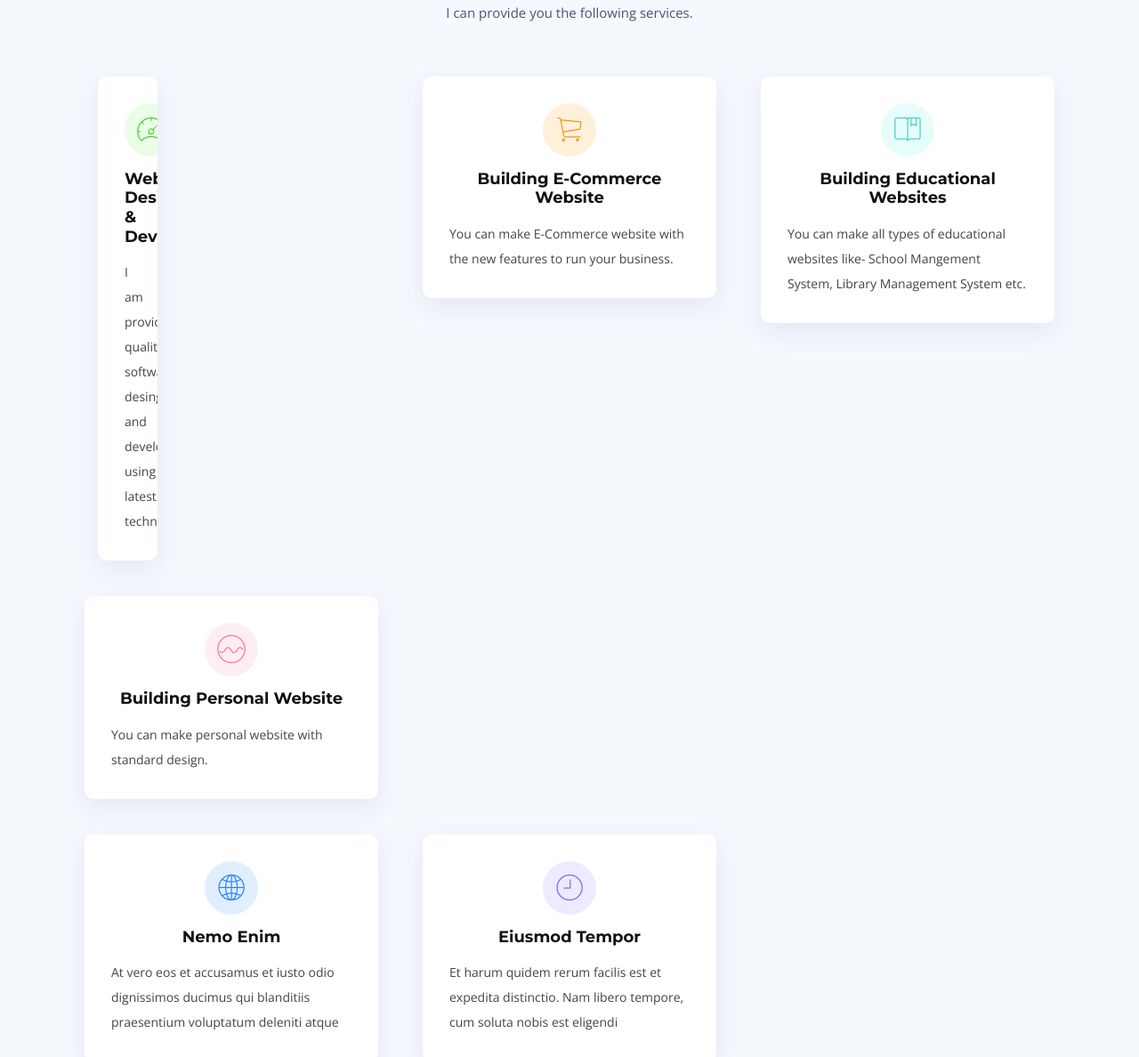
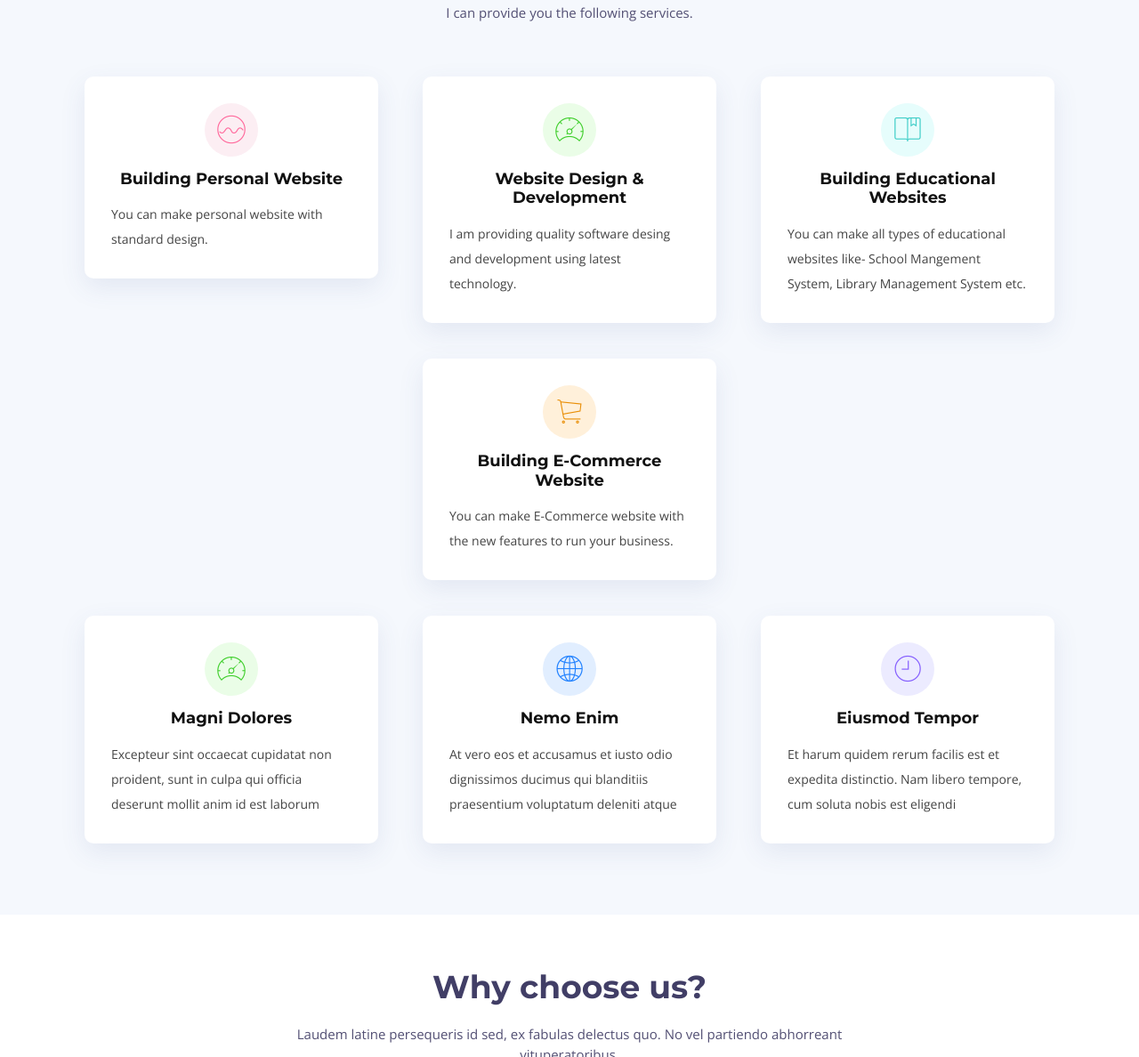
Before and after one commit to anisahmmed/anisahmmed.github.io, a plain HTML site: page index.html in a window 1280 px wide. Shown: the part 1559-2747 px from the top of the page at 89% size. Drawn offline with nearby package versions, Linux system fonts and the light colour scheme; files whose address does not match are found by name.

Commit message:
update services

```diff
--- a/index.html
+++ b/index.html
@@ -163,13 +163,6 @@
         <div class="row">
 
           <div class="col-md-6 col-lg-4 wow bounceInUp" data-wow-duration="1.4s">
-            <div class="col-md-6 col-lg-4 wow bounceInUp" data-wow-delay="0.1s" data-wow-duration="1.4s">
-              <div class="box">
-                <div class="icon" style="background: #eafde7;"><i class="ion-ios-speedometer-outline" style="color:#41cf2e;"></i></div>
-                <h4 class="title"><a href="">Website Design & Development</a></h4>
-                <p class="description">I am providing quality software desing and development using latest technology. </p>
-              </div>
-            </div>
             <div class="box">
               <div class="icon" style="background: #fceef3;"><i class="ion-ios-analytics-outline" style="color: #ff689b;"></i></div>
               <h4 class="title"><a href="">Building Personal Website</a></h4>
@@ -177,6 +170,11 @@
             </div>
           </div>
           <div class="col-md-6 col-lg-4 wow bounceInUp" data-wow-duration="1.4s">
+            <div class="box">
+              <div class="icon" style="background: #eafde7;"><i class="ion-ios-speedometer-outline" style="color:#41cf2e;"></i></div>
+              <h4 class="title"><a href="">Website Design & Development</a></h4>
+              <p class="description">I am providing quality software desing and development using latest technology. </p>
+            </div>
             <div class="box">
               <div class="icon" style="background: #fff0da;"><i class="ion-ios-cart-outline" style="color: #e98e06;"></i></div>
               <h4 class="title"><a href="">Building E-Commerce Website</a></h4>
@@ -191,7 +189,13 @@
               <p class="description">You can make all types of educational websites like- School Mangement System, Library Management System etc.</p>
             </div>
           </div>
-
+          <div class="col-md-6 col-lg-4 wow bounceInUp" data-wow-delay="0.1s" data-wow-duration="1.4s">
+            <div class="box">
+              <div class="icon" style="background: #eafde7;"><i class="ion-ios-speedometer-outline" style="color:#41cf2e;"></i></div>
+              <h4 class="title"><a href="">Magni Dolores</a></h4>
+              <p class="description">Excepteur sint occaecat cupidatat non proident, sunt in culpa qui officia deserunt mollit anim id est laborum</p>
+            </div>
+          </div>
 
           <div class="col-md-6 col-lg-4 wow bounceInUp" data-wow-delay="0.2s" data-wow-duration="1.4s">
             <div class="box">
```
